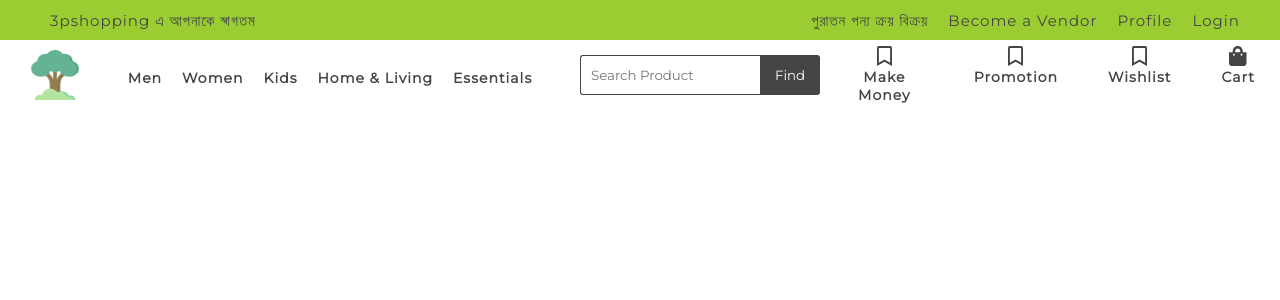
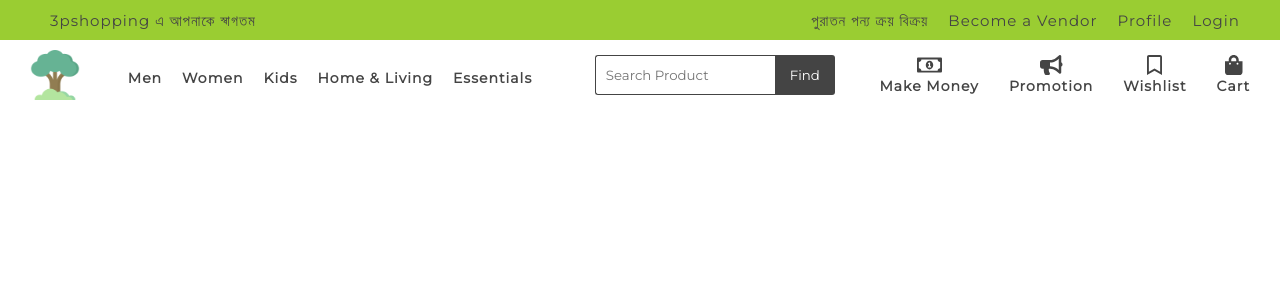
Before and after one commit to porosh2002/ThreePWorld, a React (Create React App) app: page / in a window 1280 px wide. Shown: the top 300 px of the page. Built offline with nearby package versions, Linux system fonts and the light colour scheme.

Commit message:
nav update

```diff
--- a/src/App.js
+++ b/src/App.js
@@ -1,14 +1,12 @@
 import React from 'react';
 import './App.css';
 import Navigation from './Component/Navigation/Navigation'
-import TopNav from './Component/Navigation/TopNav'
 // import Footer from './Component/Footer/Footer';
 function App() {
   return (
-    <div>
-      <TopNav />
+<div>
 <Navigation />
-{/* <Footer /> */}
+ {/* <Footer />  */}
     </div>
   );
 }
--- a/src/Component/Navigation/NavDesk.css
+++ b/src/Component/Navigation/NavDesk.css
@@ -2,7 +2,7 @@
   @media screen and (min-width: 900px) {
     .navigation {
       height: 70px;
-      top: 0;
+      top:40px;
       position: sticky;
       background-color: #fff;
     }
@@ -11,7 +11,9 @@
     }
     .fa-user-circle,
     .fa-bookmark,
-    .fa-shopping-bag {
+    .fa-shopping-bag,
+    .fa-money-bill-alt,
+    .fa-bullhorn{
       font-size: 20px;
       color: #444;
     }
@@ -49,11 +51,10 @@
     .pr-container {
       margin: auto 0px;
       text-align: center;
-      display: flex;
     }
     .pr-container div {
       display: inline-block;
-      margin: 0px 15px;
+      margin: 0px 5px;
     }
     .search-box,
     .search-btn {
--- a/src/Component/Navigation/NavDesk.js
+++ b/src/Component/Navigation/NavDesk.js
@@ -1,6 +1,8 @@
 import React,{Component} from 'react';
 import logo from "../Images/logo.jpg";
 import { Link } from "react-router-dom";
+import NavTop from './TopNav';
+import TopNav from './TopNav';
 export default class Navigation extends Component {
     constructor() {
       super();
@@ -79,6 +81,7 @@ export default class Navigation extends Component {
       const style5 = hovered_essential ? { display: "block" } : {};
       return (
         <div >
+          <TopNav />
           <div className="navigation">
             <div className="logo_div" onMouseEnter={this.menu_div_out}>
               <Link to="/">
@@ -143,24 +146,15 @@ export default class Navigation extends Component {
                 </form>
               </div>
               <div className="pr-container">
-
-                  {/* <div className="pre-container-link-div pcld">
-                  <Link className='pre-container-links' to="/">
-Make Money
-                </Link>
-                <Link className='pre-container-links' to="/">
-Promotion
-                </Link>
-                  </div> */}
                 <Link to="/">
                   <div className="pre-container-link-div">
-                    <i className="far fa-bookmark"></i>
+                  <i className="far fa-money-bill-alt"></i>
                     <p className="pr-container-des ">Make Money</p>
                   </div>
                 </Link>
                 <Link to="/">
                   <div className="pre-container-link-div">
-                    <i className="far fa-bookmark"></i>
+                  <i className="fas fa-bullhorn"></i>
                     <p className="pr-container-des ">Promotion</p>
                   </div>
                 </Link>
--- a/src/Component/Navigation/NavMob.js
+++ b/src/Component/Navigation/NavMob.js
@@ -31,11 +31,11 @@ export default class NavMob extends Component {
           <Link to=''>3pshopping</Link>
         </div>
         <div className="pr-container">
-          <Link to="/">
+          {/* <Link to="/">
             <div className="pre-container-link-div">
               <i className="fas fa-user-circle"></i>
             </div>
-          </Link>
+          </Link> */}
           <Link to="/">
             <div className="pre-container-link-div">
               <i className="far fa-bookmark"></i>
@@ -73,6 +73,21 @@ export default class NavMob extends Component {
           Contact Us
         </Link>
         <Link className="menu-link " to="">
+          Login
+        </Link>
+        <Link className="menu-link " to="">
+        Become a Vendor
+        </Link>
+        <Link className="menu-link " to="">
+        Profile
+        </Link>
+        <Link className="menu-link " to="">
+        Login
+        </Link>
+        <Link className="menu-link " to="">
+        পুরাতন পন্য ক্রয় বিক্রয়
+        </Link>
+        <Link className="menu-link " to="">
           FAQs
         </Link>
       </div>
--- a/src/Component/Navigation/TopNav.css
+++ b/src/Component/Navigation/TopNav.css
@@ -8,6 +8,8 @@
     color:#444;
     justify-content:space-between;
     padding:0px 30px;
+    position: sticky;
+    top:0;
 }
 .links-div{
     margin: auto 0px;
```
